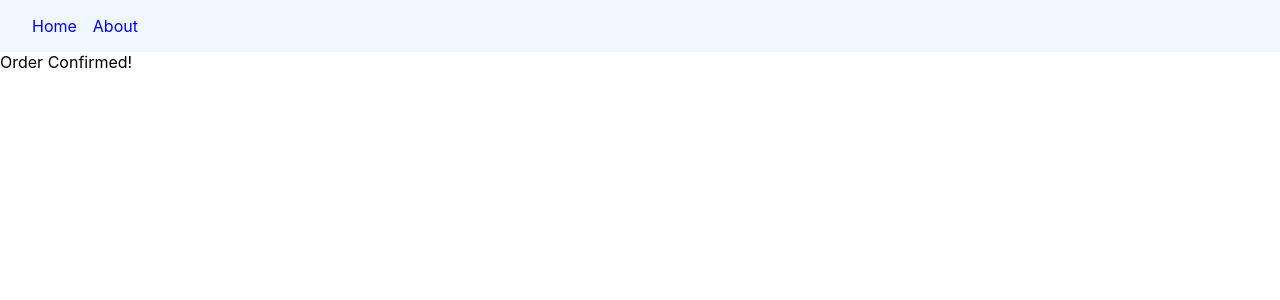
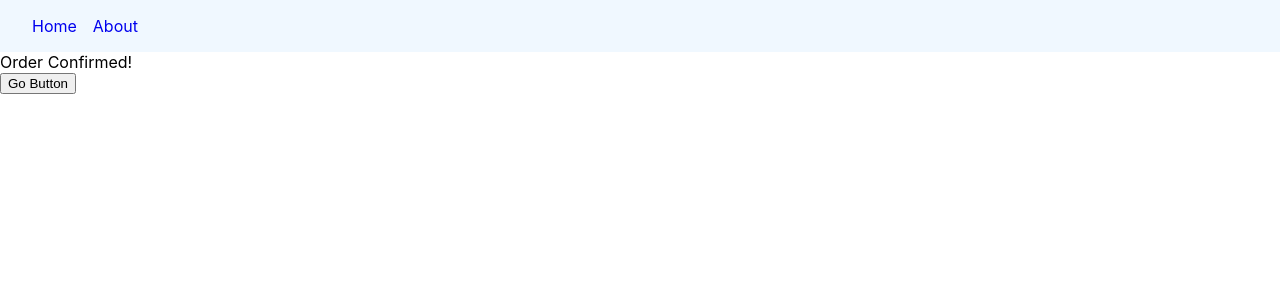
Before and after one commit to ukaran11/react-router6-demo, a React (Create React App) app: page /order-summary in a window 1280 px wide. Shown: the top 300 px of the page. Built offline with nearby package versions, Linux system fonts and the light colour scheme.

Commit message:
Utsav | Added Go Back button

```diff
--- a/src/components/OrderSummary.js
+++ b/src/components/OrderSummary.js
@@ -1,5 +1,12 @@
 import React from 'react';
+import { useNavigate } from 'react-router-dom';
+export const OrderSummary = () => {
+  const navigate = useNavigate();
 
-export const OrderSummary = () => {
-  return <div>Order Confirmed!</div>;
+  return (
+    <>
+      <div>Order Confirmed!</div>
+      <button onClick={() => navigate(-1)}>Go Button</button>
+    </>
+  );
 };
```
